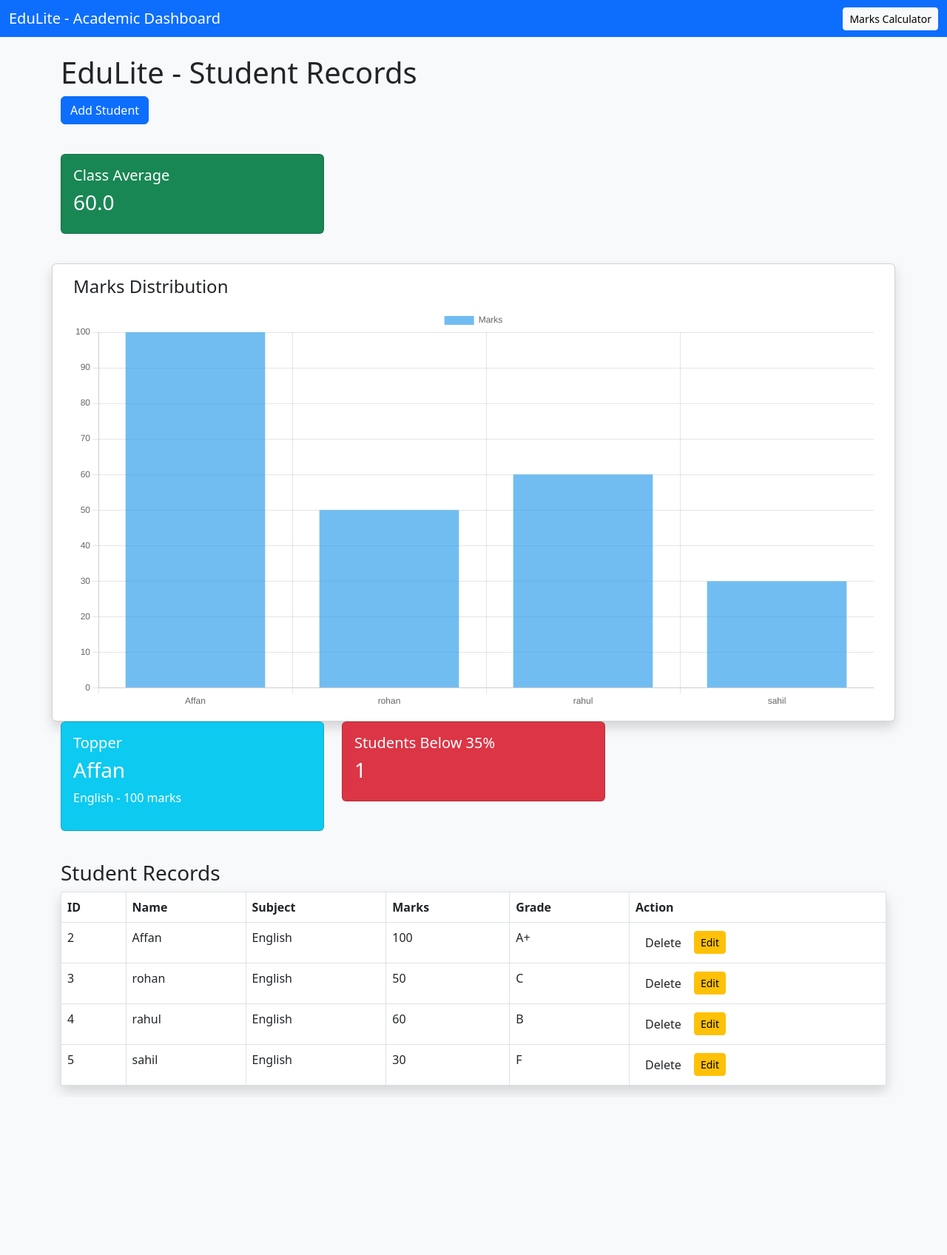
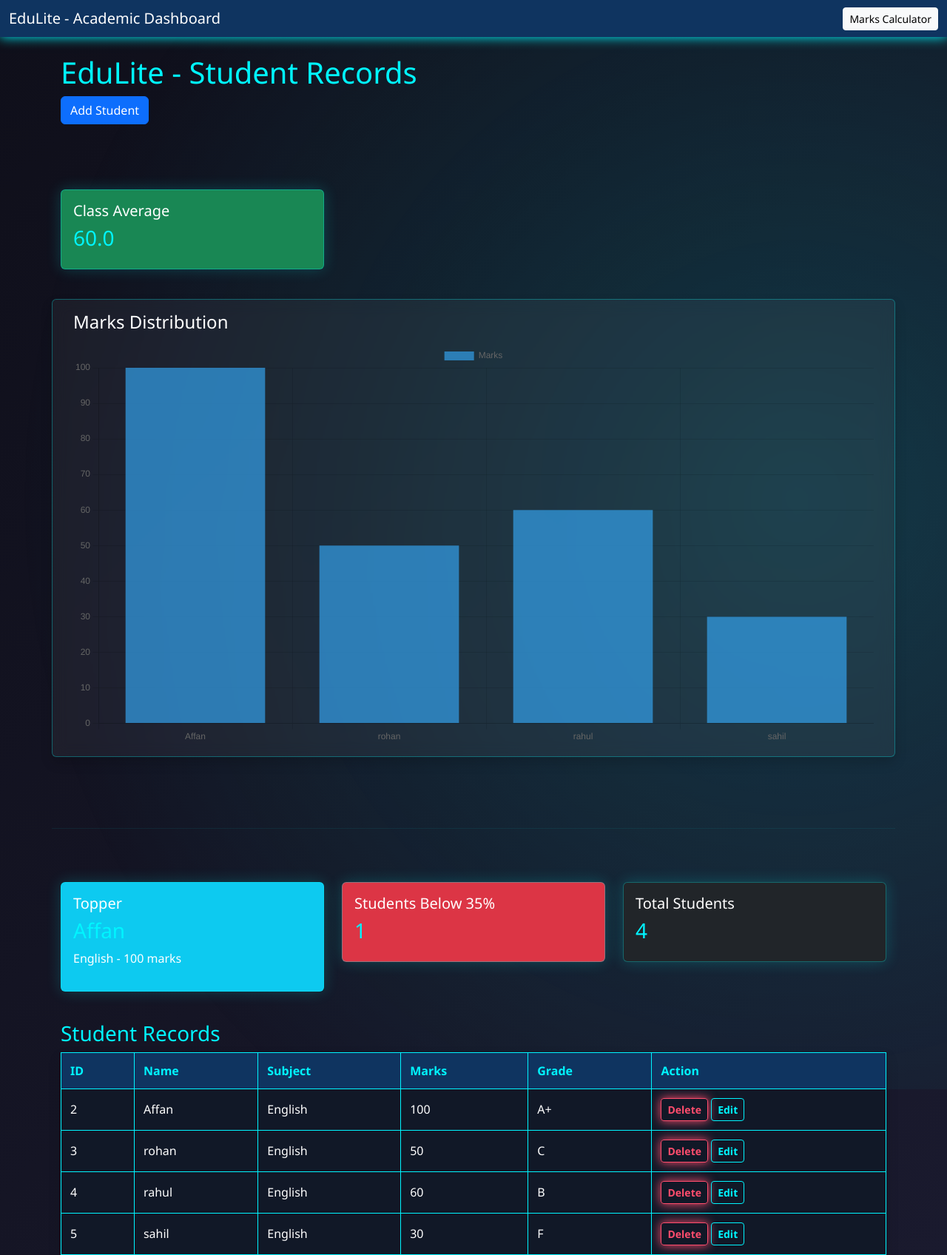
Before and after one commit to affan2k50/EduLite, a Flask app: page / in a window 1280 px wide. Shown: the whole page at 74% size. Before the commit the page ends 1479 px from the top, so only its background shows below. Run offline with Flask 3, Linux system fonts and the light colour scheme; data comes from the database, SQL or seed files in the repository.

Commit message:
Improved spacing and neon UI update

```diff
--- a/app.py
+++ b/app.py
@@ -116,6 +116,8 @@ def home():
     # Get names and marks for chart
     cursor.execute("SELECT name, marks FROM students")
     chart_data = cursor.fetchall()
+    cursor.execute("SELECT COUNT(*) FROM students")
+    total_students = cursor.fetchone()[0]
 
     conn.close()
 
@@ -125,8 +127,11 @@ def home():
     average=avg,
     topper=topper,
     weak_students=weak_students,
-    chart_data=chart_data
+    chart_data=chart_data,
+    passing_marks=35,
+    total_students=total_students
 )
+
 
 @app.route("/delete/<int:id>")
 def delete_student(id):
--- /dev/null
+++ b/static/css/style.css
@@ -0,0 +1,151 @@
+/* Dark Neon Theme */
+
+body {
+    background: linear-gradient(135deg, #0f0f1a, #1a1a2e);
+    color: #ffffff;
+    font-family: 'Segoe UI', sans-serif;
+}
+
+/* Navbar */
+.navbar {
+    background: #0f3460 !important;
+    box-shadow: 0 0 15px #00f5ff;
+}
+
+/* Cards */
+.card {
+    background: rgba(255, 255, 255, 0.05);
+    backdrop-filter: blur(10px);
+    border: 1px solid rgba(0, 255, 255, 0.3);
+    box-shadow: 0 0 20px rgba(0, 255, 255, 0.2);
+    color: white;
+}
+
+/* Inputs */
+.form-control,
+.form-select {
+    background-color: #1e1e2f;
+    border: 1px solid #00f5ff;
+    color: white;
+}
+
+.form-control:focus,
+.form-select:focus {
+    box-shadow: 0 0 10px #00f5ff;
+    border-color: #00f5ff;
+}
+
+/* Buttons */
+.btn-success {
+    background: #00f5ff;
+    border: none;
+    color: black;
+    font-weight: bold;
+}
+
+.btn-success:hover {
+    background: #00c3cc;
+    box-shadow: 0 0 15px #00f5ff;
+}
+
+/* Secondary Button */
+.btn-secondary {
+    background: #16213e;
+    border: 1px solid #00f5ff;
+}
+
+.btn-secondary:hover {
+    background: #0f3460;
+    box-shadow: 0 0 10px #00f5ff;
+}
+
+/* Headings */
+h1, h3 {
+    color: #00f5ff;
+}
+body::before {
+    content: "";
+    position: fixed;
+    width: 200%;
+    height: 200%;
+    background: radial-gradient(circle, rgba(0,255,255,0.15), transparent 70%);
+    animation: glowMove 10s linear infinite;
+    z-index: -1;
+}
+
+@keyframes glowMove {
+    0% { transform: translate(-25%, -25%); }
+    50% { transform: translate(0%, 0%); }
+    100% { transform: translate(-25%, -25%); }
+}
+/* FULL DARK TABLE OVERRIDE */
+
+.custom-table {
+    width: 100%;
+    border-collapse: collapse;
+}
+
+.custom-table,
+.custom-table tbody,
+.custom-table tr,
+.custom-table td,
+.custom-table th {
+    background-color: #111827 !important;
+    color: #ffffff !important;
+}
+
+.custom-table th {
+    background-color: #0f3460 !important;
+    color: #00f5ff !important;
+    font-weight: bold;
+}
+
+.custom-table th,
+.custom-table td {
+    padding: 12px;
+    border: 1px solid #00f5ff;
+}
+
+.custom-table tr:nth-child(even) {
+    background-color: #1f2937 !important;
+}
+
+.custom-table tr:hover td {
+    background-color: rgba(0, 255, 255, 0.15) !important;
+}
+/* Neon Delete Button */
+.neon-delete {
+    background: transparent;
+    border: 1px solid #ff4d6d;
+    color: #ff4d6d;
+    font-weight: bold;
+}
+
+.neon-delete:hover {
+    background: #ff4d6d;
+    color: white;
+    box-shadow: 0 0 10px #ff4d6d;
+}
+
+/* Neon Edit Button */
+.neon-edit {
+    background: transparent;
+    border: 1px solid #00f5ff;
+    color: #00f5ff;
+    font-weight: bold;
+}
+
+.neon-edit:hover {
+    background: #00f5ff;
+    color: black;
+    box-shadow: 0 0 10px #00f5ff;
+}
+.neon-delete {
+    animation: pulseRed 2s infinite;
+}
+
+@keyframes pulseRed {
+    0% { box-shadow: 0 0 5px #ff4d6d; }
+    50% { box-shadow: 0 0 15px #ff4d6d; }
+    100% { box-shadow: 0 0 5px #ff4d6d; }
+}
--- a/templates/index.html
+++ b/templates/index.html
@@ -5,11 +5,13 @@
     <script src="https://cdn.jsdelivr.net/npm/chart.js"></script>
 
     <link href="https://cdn.jsdelivr.net/npm/bootstrap@5.3.0/dist/css/bootstrap.min.css" rel="stylesheet">
+    <link rel="stylesheet" href="{{ url_for('static', filename='css/style.css') }}">
+
 </head>
 
     <title>EduLite Dashboard</title>
 </head>
-<body class="bg-light">
+<body>
 
     <nav class="navbar navbar-dark bg-primary">
     <div class="container-fluid">
@@ -33,9 +35,15 @@
     <a href="/add" class="btn btn-primary mb-3">Add Student</a>
 
 
-<div class="row mt-4">
+<div class="row mt-5 g-4">
 
-    <div class="col-md-4">
+
+
+
+    <div class="col-lg-4 col-md-6">
+
+
+
         <div class="card text-white bg-success mb-3">
             <div class="card-body">
                 <h5 class="card-title">Class Average</h5>
@@ -44,16 +52,21 @@
         </div>
 
     </div>
-    <div class="card shadow mt-4">
+    <div class="card shadow mt-4 mb-5">
+
     <div class="card-body">
         <h4 class="mb-3">Marks Distribution</h4>
         <canvas id="marksChart"></canvas>
     </div>
 </div>
+<hr class="my-5" style="border-color: rgba(0,255,255,0.3);">
+
 
 
     {% if topper %}
-    <div class="col-md-4">
+    <div class="col-lg-4 col-md-6">
+
+
         <div class="card text-white bg-info mb-3">
             <div class="card-body">
                 <h5 class="card-title">Topper</h5>
@@ -65,7 +78,9 @@
     </div>
     {% endif %}
 
-    <div class="col-md-4">
+    <div class="col-lg-4 col-md-6">
+
+
         <div class="card text-white bg-danger mb-3">
             <div class="card-body">
                 <h5 class="card-title">Students Below 35%</h5>
@@ -74,6 +89,17 @@
             </div>
         </div>
     </div>
+    <div class="col-lg-4 col-md-6">
+
+
+    <div class="card text-white bg-dark mb-3">
+        <div class="card-body">
+            <h5 class="card-title">Total Students</h5>
+            <h3>{{ total_students }}</h3>
+        </div>
+    </div>
+    </div>
+
 
 </div>
 
@@ -82,7 +108,9 @@
 
 
 
-    <table class="table table-hover table-bordered shadow">
+    <table class="custom-table shadow">
+
+
 
 
         <tr>
@@ -103,8 +131,9 @@
 <td>{{ student[3] }}</td>
 <td>{{ student[4] }}</td>
 <td>
-    <a href="/delete/{{ student[0] }}" class="btn btn-dange btrn-sm">Delete</a>
-    <a href="/edit/{{ student[0] }}" class="btn btn-warning btn-sm">Edit</a>
+   <a href="/delete/{{ student[0] }}" class="btn neon-delete btn-sm">Delete</a>
+<a href="/edit/{{ student[0] }}" class="btn neon-edit btn-sm">Edit</a>
+
 
 </td>
 
```
Also changed, not shown: templates/add.html (+13 -2 lines), templates/calculator.html (+5 -2 lines), templates/edit.html (+12 -2 lines).
